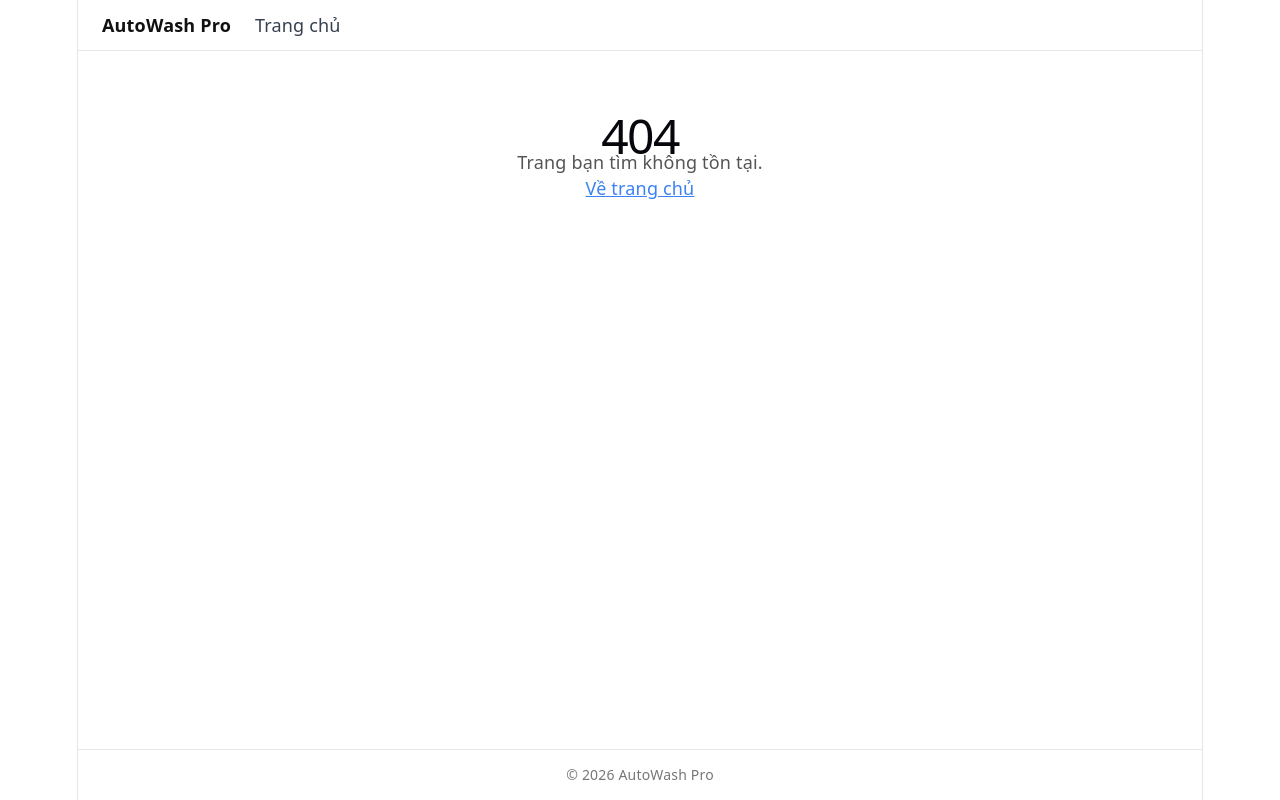
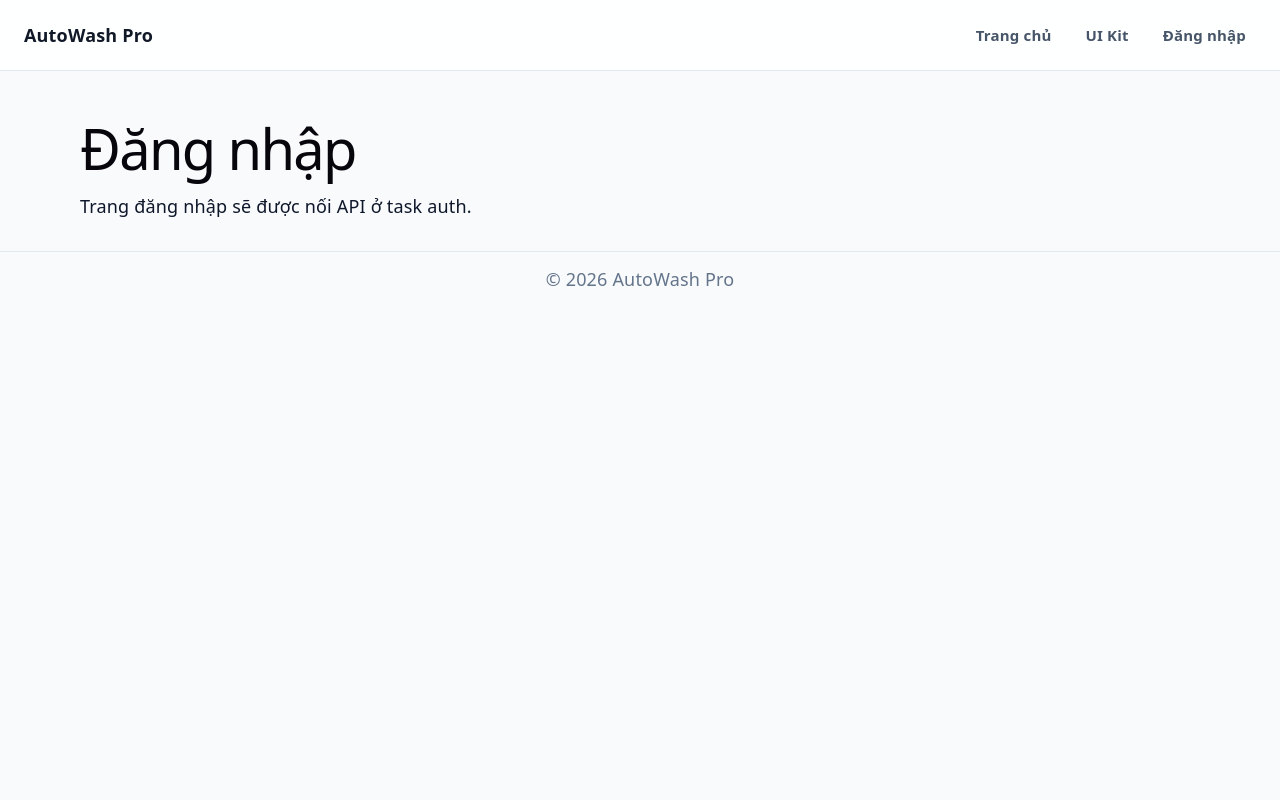
Before and after one commit to PAKhoi0502/SWP391-Project, a React app in the folder frontend/: page /login in a window 1280 px wide. Before the commit this address had no page. Built offline with nearby package versions, Linux system fonts and the light colour scheme; the HTML template or start-up script is replaced by a standard one.

Commit message:
feat: Implement public, customer, staff and admin layouts

```diff
--- a/frontend/src/index.css
+++ b/frontend/src/index.css
@@ -17,7 +17,6 @@
 
   font: 18px/145% var(--sans);
   letter-spacing: 0.18px;
-  color-scheme: light dark;
   color: var(--text);
   background: var(--bg);
   font-synthesis: none;
@@ -55,15 +54,7 @@ body {
 }
 
 #root {
-  width: 1126px;
-  max-width: 100%;
-  margin: 0 auto;
-  text-align: center;
-  border-inline: 1px solid var(--border);
   min-height: 100svh;
-  display: flex;
-  flex-direction: column;
-  box-sizing: border-box;
 }
 
 h1,
--- /dev/null
+++ b/frontend/src/layouts/AdminLayout.jsx
@@ -0,0 +1,8 @@
+import { ROLES } from '../constants/roles'
+import DashboardLayout from './DashboardLayout'
+
+function AdminLayout() {
+  return <DashboardLayout role={ROLES.ADMIN} />
+}
+
+export default AdminLayout
--- /dev/null
+++ b/frontend/src/layouts/CustomerLayout.jsx
@@ -0,0 +1,8 @@
+import { ROLES } from '../constants/roles'
+import DashboardLayout from './DashboardLayout'
+
+function CustomerLayout() {
+  return <DashboardLayout role={ROLES.CUSTOMER} />
+}
+
+export default CustomerLayout
--- /dev/null
+++ b/frontend/src/layouts/DashboardLayout.jsx
@@ -0,0 +1,66 @@
+import { Link, NavLink, Outlet, useNavigate } from 'react-router-dom'
+import { ROLES } from '../constants/roles'
+import { storage } from '../utils/storage'
+import './layout.css'
+
+const NAV_ITEMS = {
+  [ROLES.CUSTOMER]: [
+    { to: '/customer', label: 'Tổng quan' },
+    { to: '/customer/bookings', label: 'Lịch hẹn' },
+    { to: '/customer/profile', label: 'Hồ sơ' },
+  ],
+  [ROLES.STAFF]: [
+    { to: '/staff', label: 'Ca làm' },
+    { to: '/staff/bookings', label: 'Booking' },
+    { to: '/staff/inspections', label: 'Kiểm tra xe' },
+  ],
+  [ROLES.ADMIN]: [
+    { to: '/admin', label: 'Tổng quan' },
+    { to: '/admin/users', label: 'Người dùng' },
+    { to: '/admin/garages', label: 'Garage' },
+  ],
+}
+
+function DashboardLayout({ role }) {
+  const navigate = useNavigate()
+  const user = storage.getUser()
+  const items = NAV_ITEMS[role] || []
+
+  const handleLogout = () => {
+    storage.clearAuth()
+    navigate('/login')
+  }
+
+  return (
+    <div className="dashboard-layout">
+      <aside className="dashboard-sidebar">
+        <Link className="app-brand" to="/">
+          AutoWash Pro
+        </Link>
+        <nav className="dashboard-nav" aria-label={`${role} navigation`}>
+          {items.map((item) => (
+            <NavLink key={item.to} to={item.to} end={item.to.split('/').length === 2}>
+              {item.label}
+            </NavLink>
+          ))}
+        </nav>
+      </aside>
+      <div className="dashboard-shell">
+        <header className="dashboard-header">
+          <div>
+            <strong>{role}</strong>
+            <span>{user?.fullName || user?.email || 'Người dùng'}</span>
+          </div>
+          <button className="text-button" type="button" onClick={handleLogout}>
+            Đăng xuất
+          </button>
+        </header>
+        <main className="dashboard-main">
+          <Outlet />
+        </main>
+      </div>
+    </div>
+  )
+}
+
+export default DashboardLayout
--- /dev/null
+++ b/frontend/src/layouts/PublicLayout.jsx
@@ -0,0 +1,28 @@
+import { Link, Outlet } from 'react-router-dom'
+import { storage } from '../utils/storage'
+import './layout.css'
+
+function PublicLayout() {
+  const user = storage.getUser()
+
+  return (
+    <div className="public-layout">
+      <header className="app-header">
+        <Link className="app-brand" to="/">
+          AutoWash Pro
+        </Link>
+        <nav className="app-nav" aria-label="Public navigation">
+          <Link to="/">Trang chủ</Link>
+          <Link to="/uikit">UI Kit</Link>
+          {user ? <Link to={`/${String(user.role || 'customer').toLowerCase()}`}>Dashboard</Link> : <Link to="/login">Đăng nhập</Link>}
+        </nav>
+      </header>
+      <main className="public-main">
+        <Outlet />
+      </main>
+      <footer className="app-footer">© {new Date().getFullYear()} AutoWash Pro</footer>
+    </div>
+  )
+}
+
+export default PublicLayout
--- /dev/null
+++ b/frontend/src/layouts/StaffLayout.jsx
@@ -0,0 +1,8 @@
+import { ROLES } from '../constants/roles'
+import DashboardLayout from './DashboardLayout'
+
+function StaffLayout() {
+  return <DashboardLayout role={ROLES.STAFF} />
+}
+
+export default StaffLayout
--- /dev/null
+++ b/frontend/src/layouts/layout.css
@@ -0,0 +1,133 @@
+.public-layout,
+.dashboard-layout {
+  min-height: 100vh;
+  background: #f8fafc;
+  color: #0f172a;
+}
+
+.app-header,
+.dashboard-header {
+  align-items: center;
+  background: rgba(255, 255, 255, 0.92);
+  border-bottom: 1px solid #e2e8f0;
+  display: flex;
+  justify-content: space-between;
+  padding: 14px 24px;
+}
+
+.app-brand {
+  color: #111827;
+  font-size: 18px;
+  font-weight: 800;
+  text-decoration: none;
+}
+
+.app-nav,
+.dashboard-nav {
+  display: flex;
+  gap: 14px;
+}
+
+.app-nav a,
+.dashboard-nav a {
+  border-radius: 10px;
+  color: #475569;
+  font-size: 15px;
+  font-weight: 600;
+  padding: 8px 10px;
+  text-decoration: none;
+}
+
+.app-nav a:hover,
+.dashboard-nav a:hover,
+.dashboard-nav a.active {
+  background: #e0f2fe;
+  color: #0369a1;
+}
+
+.public-main {
+  margin: 0 auto;
+  max-width: 1120px;
+  padding: 32px 24px;
+}
+
+.app-footer {
+  border-top: 1px solid #e2e8f0;
+  color: #64748b;
+  padding: 14px 24px;
+  text-align: center;
+}
+
+.dashboard-layout {
+  display: grid;
+  grid-template-columns: 240px 1fr;
+}
+
+.dashboard-sidebar {
+  background: #0f172a;
+  min-height: 100vh;
+  padding: 20px 16px;
+}
+
+.dashboard-sidebar .app-brand {
+  color: #fff;
+  display: block;
+  margin-bottom: 24px;
+}
+
+.dashboard-nav {
+  flex-direction: column;
+}
+
+.dashboard-nav a {
+  color: #cbd5e1;
+}
+
+.dashboard-shell {
+  min-width: 0;
+}
+
+.dashboard-header div {
+  display: grid;
+  gap: 2px;
+}
+
+.dashboard-header span {
+  color: #64748b;
+  font-size: 14px;
+}
+
+.dashboard-main {
+  padding: 24px;
+}
+
+.text-button {
+  background: transparent;
+  border: 0;
+  color: #0369a1;
+  cursor: pointer;
+  font: inherit;
+  font-weight: 700;
+}
+
+@media (max-width: 760px) {
+  .app-header,
+  .dashboard-header {
+    align-items: flex-start;
+    flex-direction: column;
+    gap: 12px;
+  }
+
+  .app-nav,
+  .dashboard-nav {
+    flex-wrap: wrap;
+  }
+
+  .dashboard-layout {
+    display: block;
+  }
+
+  .dashboard-sidebar {
+    min-height: auto;
+  }
+}
--- /dev/null
+++ b/frontend/src/pages/DashboardPlaceholderPage.jsx
@@ -0,0 +1,10 @@
+function DashboardPlaceholderPage({ title }) {
+  return (
+    <section>
+      <h1>{title}</h1>
+      <p>Layout đã sẵn sàng. Gắn nội dung chức năng vào route này khi có màn hình tương ứng.</p>
+    </section>
+  )
+}
+
+export default DashboardPlaceholderPage
--- /dev/null
+++ b/frontend/src/pages/LoginPage.jsx
@@ -0,0 +1,10 @@
+function LoginPage() {
+  return (
+    <section>
+      <h1>Đăng nhập</h1>
+      <p>Trang đăng nhập sẽ được nối API ở task auth.</p>
+    </section>
+  )
+}
+
+export default LoginPage
--- a/frontend/src/routes/AppRoutes.jsx
+++ b/frontend/src/routes/AppRoutes.jsx
@@ -1,30 +1,55 @@
 // Khai báo toàn bộ tuyến đường (routes) của ứng dụng.
 //
-// Cấu trúc: MainLayout bọc các trang công khai; các route cần đăng nhập/giới hạn
-// vai trò sẽ bọc thêm ProtectedRoute (ví dụ minh họa bên dưới, mở khi có trang).
+// PublicLayout bọc trang công khai; Customer/Staff/AdminLayout bọc dashboard theo role.
 import { Routes, Route } from 'react-router-dom'
-import MainLayout from '../layouts/MainLayout'
+import { ROLES } from '../constants/roles'
+import AdminLayout from '../layouts/AdminLayout'
+import CustomerLayout from '../layouts/CustomerLayout'
+import PublicLayout from '../layouts/PublicLayout'
+import StaffLayout from '../layouts/StaffLayout'
+import ProtectedRoute from './ProtectedRoute'
+import DashboardPlaceholderPage from '../pages/DashboardPlaceholderPage'
+import ForbiddenPage from '../pages/ForbiddenPage'
 import HomePage from '../pages/HomePage'
+import LoginPage from '../pages/LoginPage'
 import NotFoundPage from '../pages/NotFoundPage'
-import ForbiddenPage from '../pages/ForbiddenPage'
+import UikitDemo from '../pages/UikitDemo'
 
 function AppRoutes() {
   return (
     <Routes>
-      <Route element={<MainLayout />}>
-        {/* --- Trang công khai --- */}
+      <Route element={<PublicLayout />}>
         <Route index element={<HomePage />} />
+        <Route path="/login" element={<LoginPage />} />
+        <Route path="/uikit" element={<UikitDemo />} />
         <Route path="/forbidden" element={<ForbiddenPage />} />
+      </Route>
 
-        {/* --- Trang cần bảo vệ theo vai trò (mở khi có trang tương ứng) ---
-        <Route element={<ProtectedRoute allowedRoles={[ROLES.ADMIN]} />}>
-          <Route path="/admin" element={<AdminPage />} />
+      <Route element={<ProtectedRoute allowedRoles={[ROLES.CUSTOMER]} />}>
+        <Route element={<CustomerLayout />}>
+          <Route path="/customer" element={<DashboardPlaceholderPage title="Customer Dashboard" />} />
+          <Route path="/customer/bookings" element={<DashboardPlaceholderPage title="Lịch hẹn khách hàng" />} />
+          <Route path="/customer/profile" element={<DashboardPlaceholderPage title="Hồ sơ khách hàng" />} />
         </Route>
-        */}
+      </Route>
 
-        {/* 404 - phải đặt cuối cùng. */}
-        <Route path="*" element={<NotFoundPage />} />
+      <Route element={<ProtectedRoute allowedRoles={[ROLES.STAFF]} />}>
+        <Route element={<StaffLayout />}>
+          <Route path="/staff" element={<DashboardPlaceholderPage title="Staff Dashboard" />} />
+          <Route path="/staff/bookings" element={<DashboardPlaceholderPage title="Booking cần xử lý" />} />
+          <Route path="/staff/inspections" element={<DashboardPlaceholderPage title="Kiểm tra xe" />} />
+        </Route>
       </Route>
+
+      <Route element={<ProtectedRoute allowedRoles={[ROLES.ADMIN]} />}>
+        <Route element={<AdminLayout />}>
+          <Route path="/admin" element={<DashboardPlaceholderPage title="Admin Dashboard" />} />
+          <Route path="/admin/users" element={<DashboardPlaceholderPage title="Quản lý người dùng" />} />
+          <Route path="/admin/garages" element={<DashboardPlaceholderPage title="Quản lý garage" />} />
+        </Route>
+      </Route>
+
+      <Route path="*" element={<NotFoundPage />} />
     </Routes>
   )
 }
```
Also changed, not shown: 1 other file (tests, documents, lock files or other folders).
